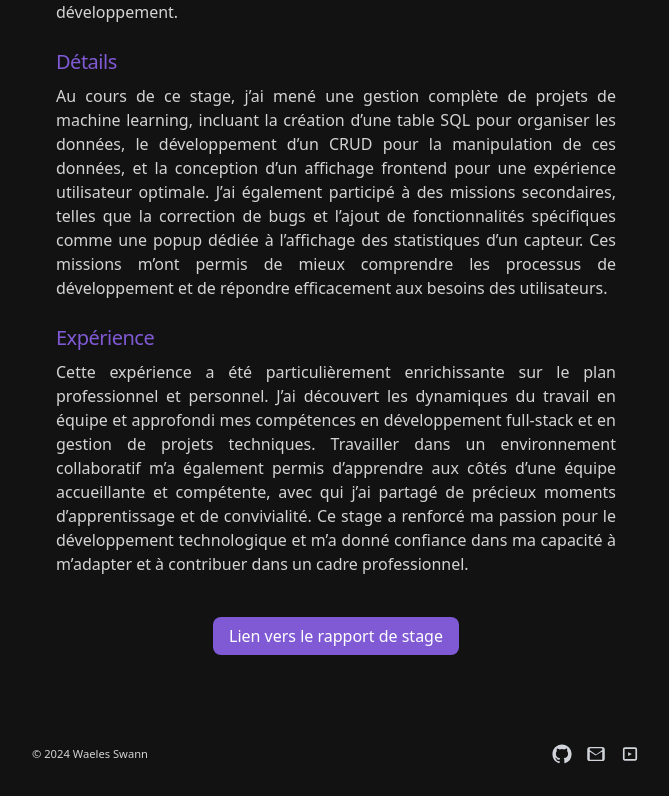
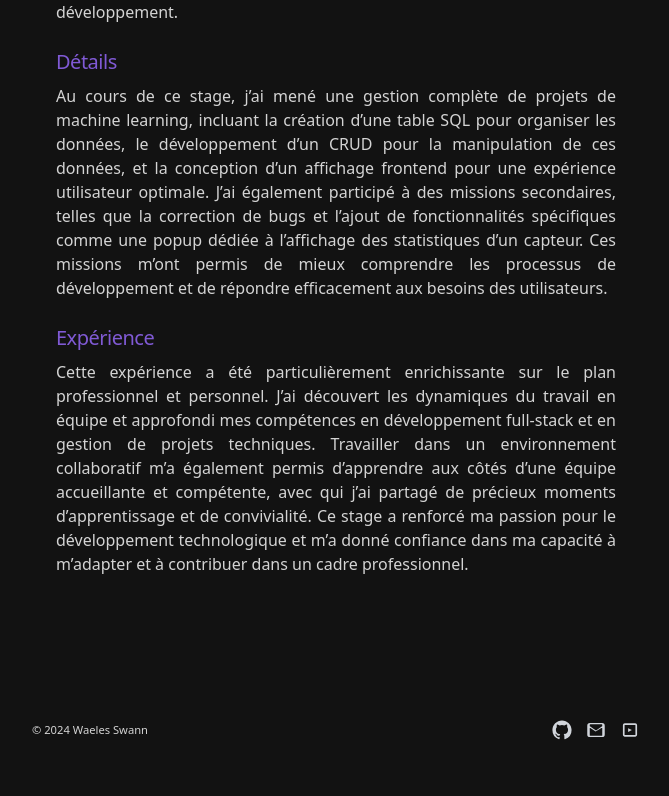
Before and after one commit to Smybu/Portfolio-NextJS, a Next.js app: page /projets/diagrams in a window 1280 px wide. Shown: the part 432-1228 px from the top of the page, without its empty margins (304-973 px from the left). After the commit the page ends 1204 px from the top, so only its background shows below. Built offline with nearby package versions, Linux system fonts and the light colour scheme.

Commit message:
update diagrams

```diff
--- a/app/projets/diagrams/page.tsx
+++ b/app/projets/diagrams/page.tsx
@@ -18,16 +18,6 @@ export default function Diagrams() {
     return (
         <section>
             <DetailsCard details={details}/>
-            <div className="mb-6 text-center">
-                <Link
-                    href={"/Rapport_stage.pdf"}
-                    className="bg-purple-500 text-white text-center py-2 px-4 rounded-lg hover:bg-purple-300 transition-all"
-                    target="_blank"
-                    rel="noopener noreferrer"
-                >
-                    Lien vers le rapport de stage
-                </Link>
-            </div>
         </section>
     );
 }
```
